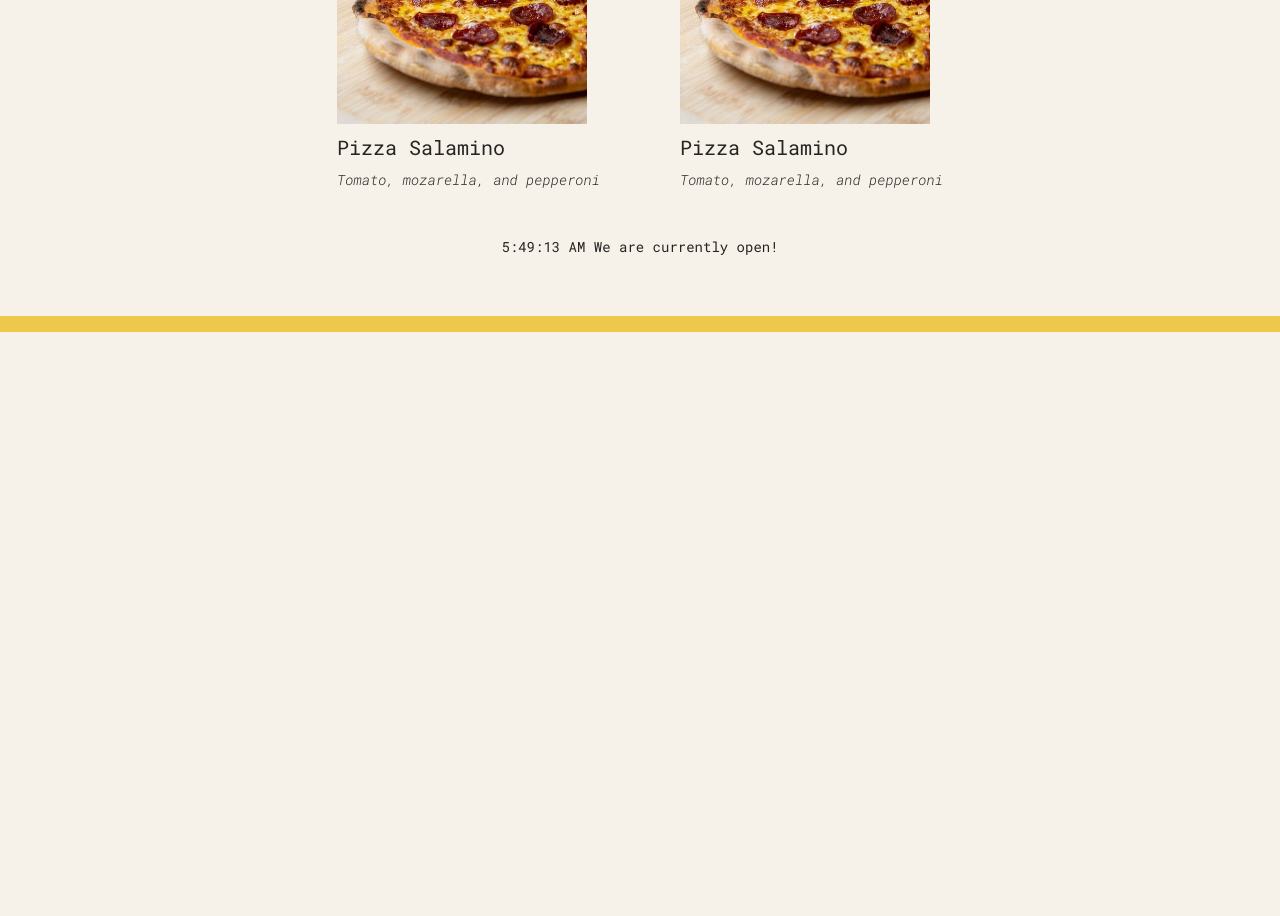
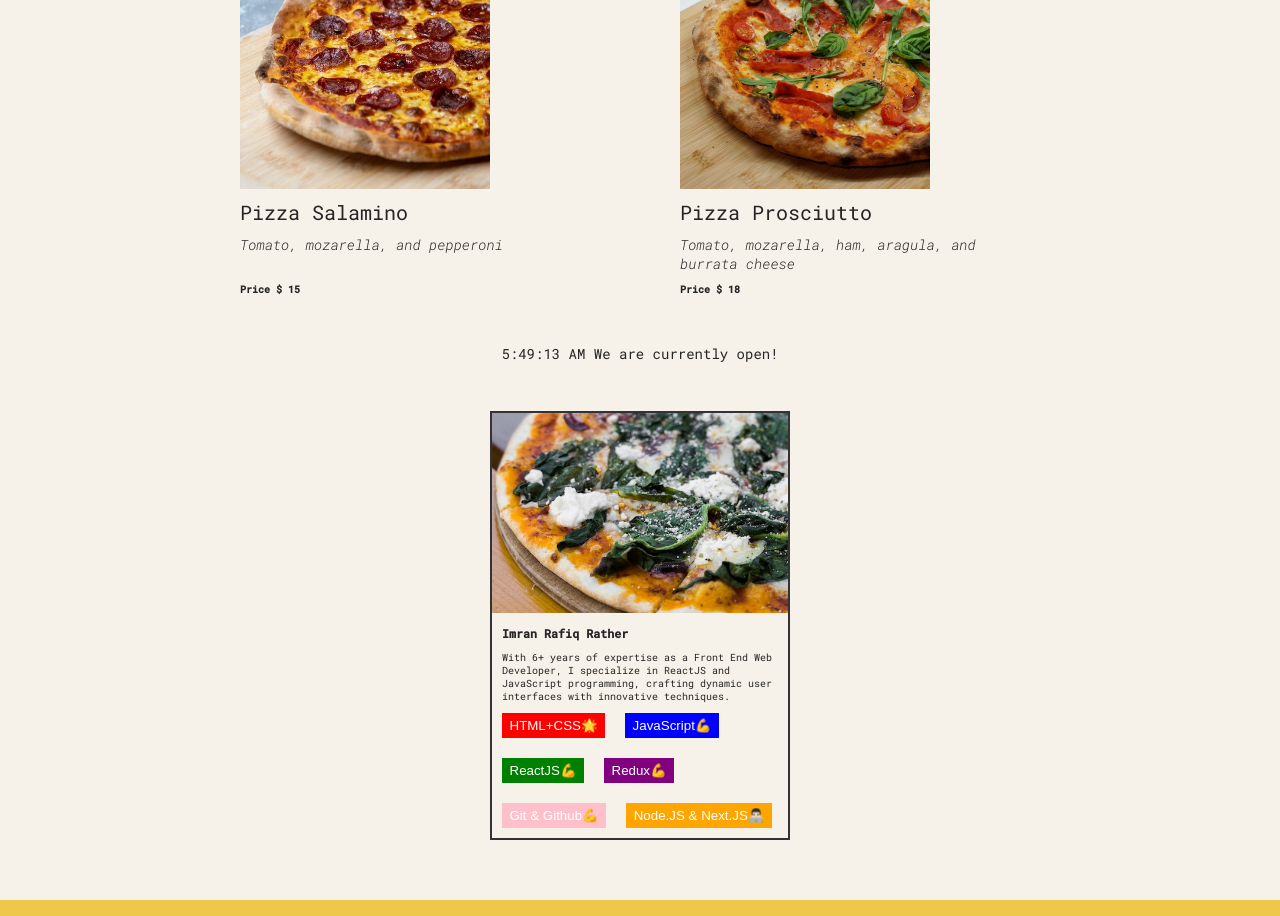
Before and after one commit to emmeiwhite/vite-react-revisit, a React (Vite) app: page / in a window 1280 px wide. Shown: the part 1160-2076 px from the top of the page. Before the commit the page ends 1492 px from the top, so only its background shows below. Built offline with nearby package versions, Linux system fonts and the light colour scheme.

Commit message:
Profile Card - Challenge Done!

```diff
--- a/src/App.jsx
+++ b/src/App.jsx
@@ -1,3 +1,4 @@
+import ProfileCard from './components/Challenge-profile-card'
 import pizzaData from './data'
 
 export default function App() {
@@ -6,6 +7,8 @@ export default function App() {
       <Header />
       <Menu />
       <Footer />
+
+      <ProfileCard />
     </section>
   )
 }
@@ -28,15 +31,16 @@ function Menu() {
   )
 }
 
-function Pizza() {
+function Pizza({ name, ingredients, photoName, soldOut, price }) {
   return (
     <article className="pizza">
       <img
-        src="./pizzas/salamino.jpg"
-        alt="pizza salamino"
+        src={photoName}
+        alt={name}
       />
-      <h3>Pizza Salamino</h3>
-      <p>Tomato, mozarella, and pepperoni</p>
+      <h3>{name}</h3>
+      <p>{ingredients}</p>
+      <h4>Price $ {price}</h4>
     </article>
   )
 }
--- /dev/null
+++ b/src/components/Challenge-profile-card.jsx
@@ -0,0 +1,84 @@
+const skills = [
+  {
+    id: 1,
+    skill: 'HTML+CSS',
+    proficiency: 5,
+    color: 'red'
+  },
+  {
+    id: 2,
+    skill: 'JavaScript',
+    proficiency: 4,
+    color: 'blue'
+  },
+  {
+    id: 3,
+    skill: 'ReactJS',
+    proficiency: 4,
+    color: 'green'
+  },
+  {
+    id: 4,
+    skill: 'Redux',
+    proficiency: 4,
+    color: 'purple'
+  },
+  {
+    id: 5,
+    skill: 'Git & Github',
+    proficiency: 4,
+    color: 'pink'
+  },
+  {
+    id: 6,
+    skill: 'Node.JS & Next.JS',
+    proficiency: 3.5,
+    color: 'orange'
+  }
+]
+
+export default function ProfileCard() {
+  return (
+    <article className="profile-card">
+      <img
+        src="./pizzas/spinaci.jpg"
+        alt="Dummy pizza"
+      />
+
+      <main className="main-card-content">
+        <h1>Imran Rafiq Rather</h1>
+        <p>
+          With 6+ years of expertise as a Front End Web Developer, I specialize in ReactJS and
+          JavaScript programming, crafting dynamic user interfaces with innovative techniques.
+        </p>
+
+        <section className="skills">
+          {skills.map(skill => (
+            <Skill
+              {...skill}
+              key={skill.key}
+            />
+          ))}
+        </section>
+      </main>
+    </article>
+  )
+}
+
+// A Skill component which can be customized
+function Skill({ skill, proficiency, color }) {
+  return (
+    <button
+      className="skill"
+      style={{ backgroundColor: color }}
+    >
+      <span>{skill}</span>
+
+      <span>
+        {proficiency === 5 && '🌟'}
+        {proficiency === 4 && '💪'}
+        {proficiency < 4 && '👨🏻‍💻'}
+      </span>
+    </button>
+  )
+}
--- a/src/index.css
+++ b/src/index.css
@@ -196,3 +196,34 @@ SPACING SYSTEM (px)
 FONT SIZE SYSTEM (px)
 10 / 12 / 14 / 16 / 18 / 20 / 24 / 30 / 36 / 44 /52 / 62 / 74 / 86 / 98
 */
+
+/* Challenge-1 */
+
+.profile-card {
+  max-width: 300px;
+  border: 2px solid #333;
+}
+
+.profile-card img {
+  width: 100%;
+  max-height: 200px;
+  object-fit: cover;
+}
+
+.main-card-content {
+  display: flex;
+  flex-direction: column;
+  gap: 1rem;
+  padding: 1rem;
+}
+.skills {
+  display: flex;
+  gap: 2rem;
+  flex-wrap: wrap;
+}
+
+button.skill {
+  border: none;
+  padding: 0.5rem 0.75rem;
+  color: white;
+}
```
